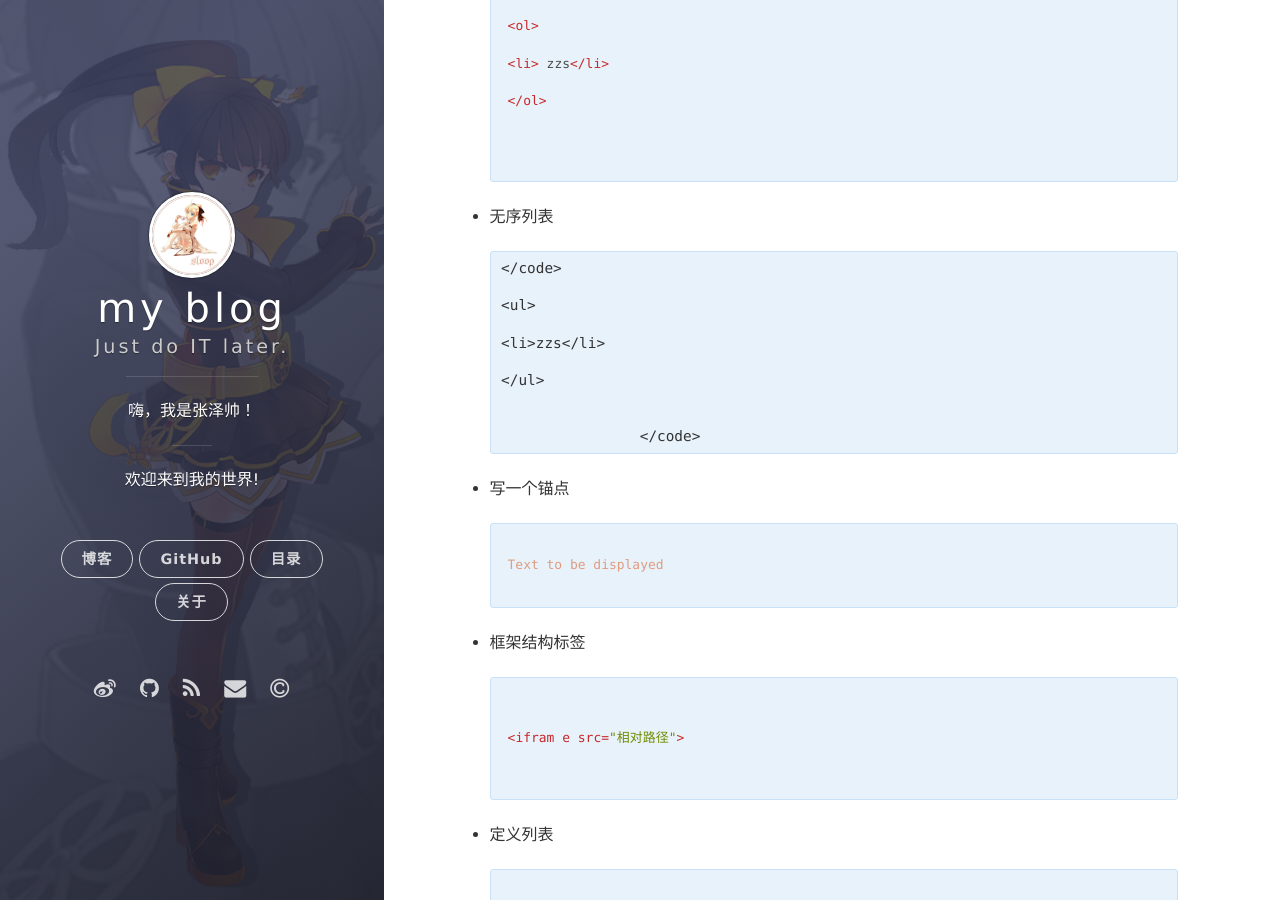
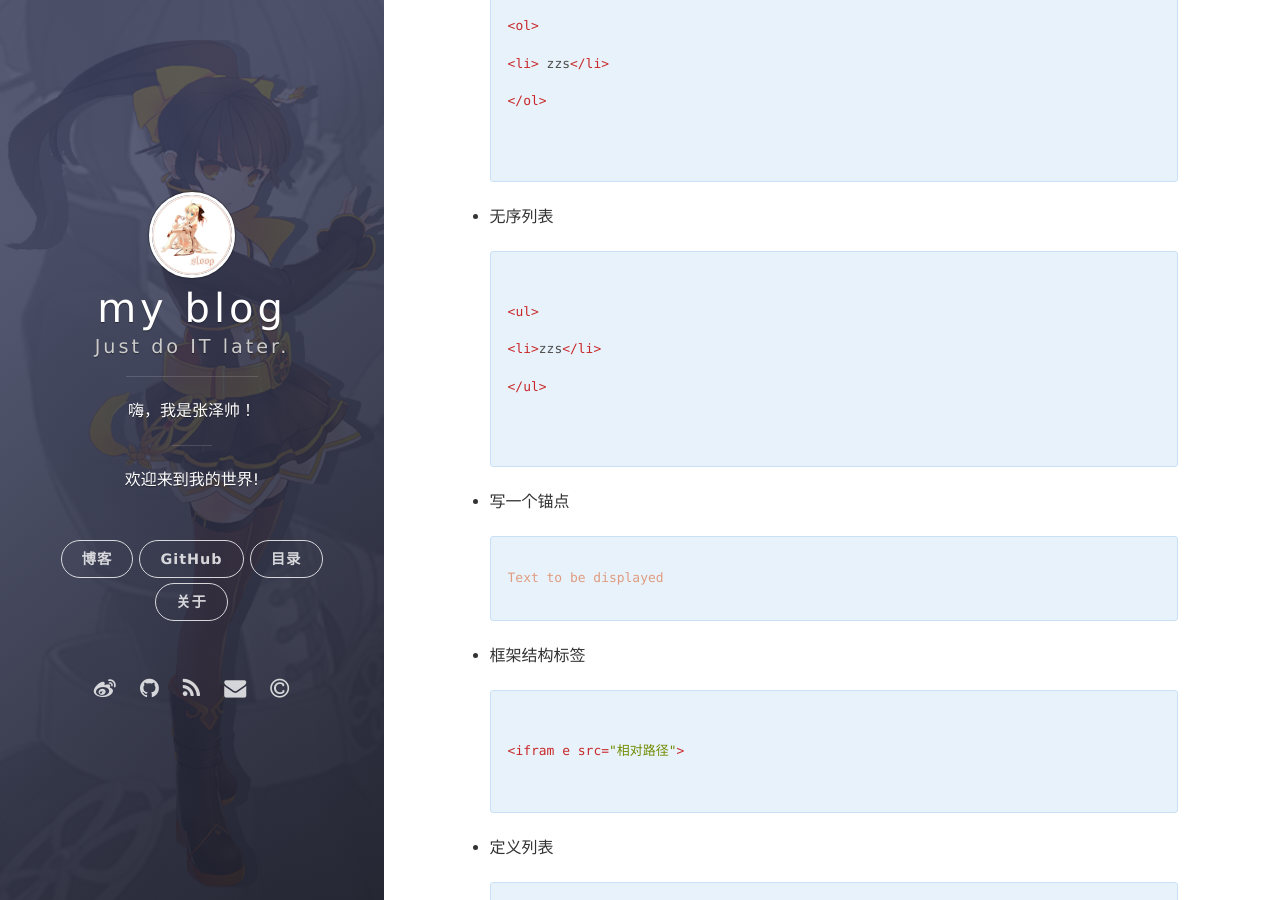
Before and after one commit to ZZS-GitHub/ZZS-GitHub.github.io, a Jekyll site: the page built from _posts/2017-07-13-HTML.md, in a window 1280 px wide and 900 px high, scrolled down 497 px. Built offline with Jekyll 4.4.1, drawn with Linux system fonts in a browser that asks for light colours; nearby versions of some CDN libraries; comment, search, counter and statistics services are not loaded.

Commit message:
转义符

```diff
--- a/_posts/2017-07-13-HTML.md
+++ b/_posts/2017-07-13-HTML.md
@@ -28,7 +28,7 @@ keywords: HTML,2017
 
 	<li><p>
 		无序列表
-		<pre></code>
+		<pre><code>
 
 &lt;ul> <br/>
 &lt;li>zzs&lt;/li> <br/>
@@ -154,11 +154,10 @@ zzszzszzszzs <br/>
 	<li><p>
 		图像标签
 		<pre><code>
+
 		&lt;img src="url">
+
 		</code></pre>
 	</p></li>
 
-
-
-
 </ul>
```
